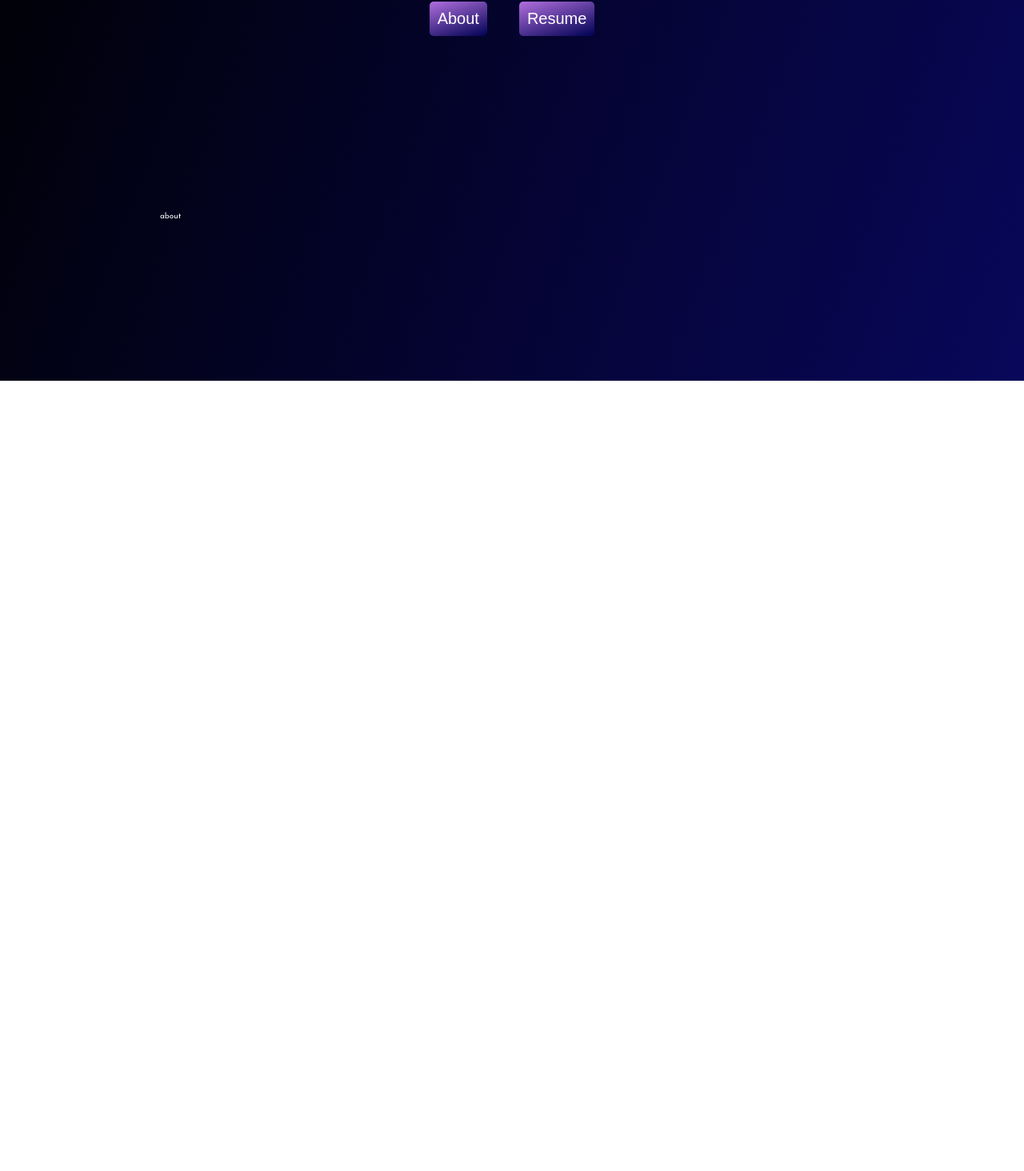
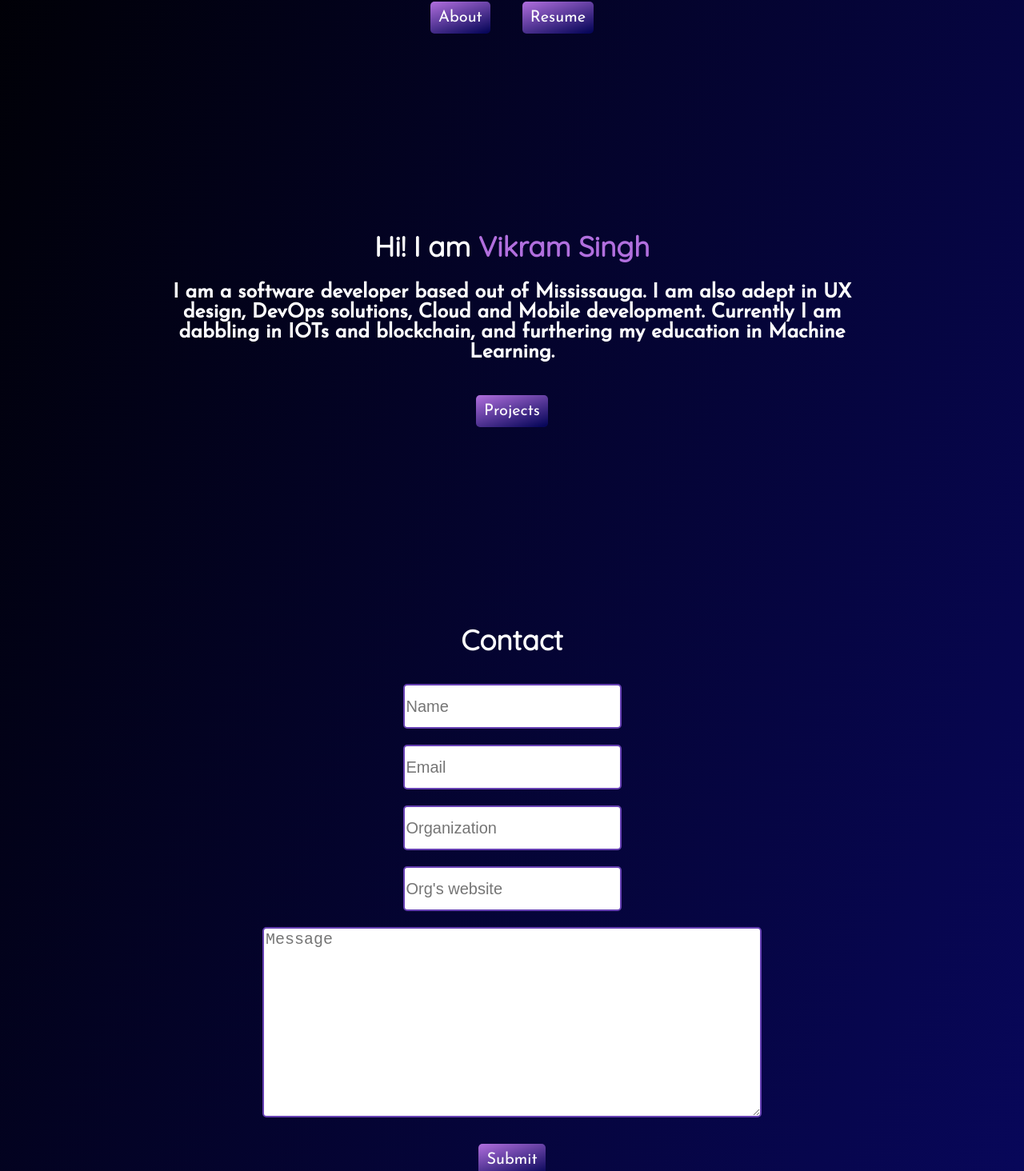
Before and after one commit to vikramsingh13/portfolio-website, a React (Create React App) app: page / in a window 1280 px wide. Shown: the part 498-1962 px from the top of the page at 80% size. Before the commit the page ends 974 px from the top, so only its background shows below. Built offline with nearby package versions, Linux system fonts and the light colour scheme; no server answers; the HTML template or start-up script is replaced by a standard one.

Commit message:
added dotenv. implemented contact form with herotofu api

```diff
--- a/package.json
+++ b/package.json
@@ -6,6 +6,7 @@
     "@testing-library/jest-dom": "^5.16.5",
     "@testing-library/react": "^13.4.0",
     "@testing-library/user-event": "^13.5.0",
+    "dotenv": "^16.0.3",
     "react": "^18.2.0",
     "react-dom": "^18.2.0",
     "react-icons": "^4.8.0",
--- a/src/App.js
+++ b/src/App.js
@@ -3,6 +3,7 @@ import './app.css';
 import Header from "./scenes/header/Header";
 import Navbar from "./scenes/public/navbar/Navbar";
 import About from "./scenes/about/About";
+import Contact from "./scenes/contact/Contact";
 import { LinksContext } from "./contexts/LinksContext";
 
 function App() {
@@ -17,6 +18,7 @@ function App() {
                 <Navbar />
                 <Header />
                 <About />
+                <Contact />
             </div>
         </LinksContext.Provider>
     );
--- a/src/components/button/button.css
+++ b/src/components/button/button.css
@@ -6,5 +6,6 @@
     padding: 1rem;
     color: white;
     cursor: pointer;
+    font-family: var(--font-primary);
 
 }
--- a/src/index.css
+++ b/src/index.css
@@ -5,6 +5,8 @@
     --secondary: #6640B3;
     --accent-orange: #E37F09;
     --background-primary: #08075A;
+    --font-primary: 'Josefin Sans', sans-serif;
+    --font-secondary: 'Quicksand', sans-serif;
 }
 
 html,
@@ -13,7 +15,7 @@ a{
     margin: 0;
     padding: 0;
     text-decoration: none;
-    font-family: 'Josefin Sans', sans-serif;
+    font-family: var(--font-primary);
     font-size: 10px;
     cursor: default;
     color: white;
@@ -22,7 +24,7 @@ a{
 
 h1 {
     font-size: 3.5rem;
-    font-family: 'Quicksand', sans-serif;
+    font-family: var(--font-secondary);
 }
 
 h2 {
--- a/src/scenes/about/About.jsx
+++ b/src/scenes/about/About.jsx
@@ -1,12 +1,24 @@
 import React from "react";
-import './about.css';
+import Button from "../../components/button/Button";
+import "./about.css";
 
 const About = () => {
     return (
-        <div className="about">
-        about
+        <div className="about" id="about">
+            <h1>
+                Hi! I am <span className="span-name">Vikram Singh</span>{" "}
+            </h1>
+            <h2>
+                I am a software developer based out of Mississauga. I am also
+                adept in UX design, DevOps solutions, Cloud and Mobile
+                development. Currently I am dabbling in IOTs and blockchain, and
+                furthering my education in Machine Learning.
+            </h2>
+            <div>
+                <Button text="Projects" />
+            </div>
         </div>
-    )
+    );
 };
 
 export default About;
--- a/src/scenes/about/about.css
+++ b/src/scenes/about/about.css
@@ -1,4 +1,9 @@
 .about{
     padding: 20rem;
+    text-align: center;
 
 }
+
+.about .span-name{
+    color: var(--primary);
+}
--- a/src/scenes/contact/Contact.jsx
+++ b/src/scenes/contact/Contact.jsx
@@ -1,7 +1,128 @@
-import React from "react";
+import React, { useState } from "react";
+import "./contact.css";
+import Button from "../../components/button/Button";
 
 const Contact = () => {
-    return <div></div>;
+    const [status, setStatus] = useState("");
+
+    const handleSubmit = (e) => {
+        e.preventDefault();
+
+        //dynamic data placeholder
+        const injectedData = {
+            DYNAMIC_DATA_PLACEHOLDER: 123,
+        };
+
+        const inputs = e.target.elements;
+        const data = {};
+
+        for (let i = 0; i < inputs.length; i++) {
+            if (inputs[i].name) {
+                data[inputs[i].name] = inputs[i].value;
+            }
+        }
+
+        fetch(process.env.REACT_APP_HERO_TOFU_API, {
+            method: "POST",
+            headers: {
+                Accept: "application/json",
+                "Content-Type": "application/json",
+            },
+            body: JSON.stringify(data),
+        }).then((response) => {
+            //bypass spam bots
+            if (response.status === 422) {
+                Object.keys(injectedData).forEach((key) => {
+                    const el = document.createElement("input");
+                    el.type = "hidden";
+                    el.name = key;
+                    el.value = injectedData[key];
+
+                    e.target.appendChild(el);
+                });
+
+                e.target.submit();
+                throw new Error("Please finish the captcha challenge");
+            }
+
+            if (response.status !== 200){
+                throw new Error(response.statusText);
+            }
+
+            return response.json();
+        })
+        .then(() => setStatus("I'll be in touch soon."))
+        .catch((err) => setStatus(err.toString()));
+    };
+
+    if (status) {
+        return (
+            <div className="contact" id="contact">
+                <h1>Contact</h1>
+                <h2>Thank you!</h2>
+                <h2>{status}</h2>
+            </div>
+        );
+    }
+    return (
+        <div className="contact" id="contact">
+            <h1>Contact</h1>
+            <form
+                action={process.env.REACT_APP_HERO_TOFU_API}
+                method="post"
+                onSubmit={handleSubmit}
+            >
+                <div>
+                    <input
+                        type="text"
+                        placeholder="Name"
+                        name="name"
+                        required
+                    />
+                </div>
+                <div>
+                    <input
+                        type="text"
+                        placeholder="Email"
+                        name="email"
+                        required
+                    />
+                </div>
+                <div>
+                    <input
+                        type="text"
+                        placeholder="Organization"
+                        name="organization"
+                        required
+                    />
+                </div>
+                <div>
+                    <input
+                        type="text"
+                        placeholder="Org's website"
+                        name="website"
+                    />
+                </div>
+                <div>
+                    <textarea
+                        rows="10"
+                        cols="50"
+                        placeholder="Message"
+                        name="message"
+                        required
+                    />
+                </div>
+                <div>
+                    <button
+                        className="contact-submit bg-gradient"
+                        type="submit"
+                    >
+                        Submit
+                    </button>
+                </div>
+            </form>
+        </div>
+    );
 };
 
 export default Contact;
--- /dev/null
+++ b/src/scenes/contact/contact.css
@@ -0,0 +1,38 @@
+
+.contact{
+    display: flex;
+    justify-content: center;
+    align-items: center;
+    text-align: center;
+    flex-direction: column;
+
+
+}
+
+.contact input {
+    border: 0.2rem solid var(--secondary);
+    border-radius: .5rem;
+    line-height: 5rem;
+    font-size: 2rem;
+    margin: 1rem 0;
+
+}
+
+.contact textarea{
+    border: 0.2rem solid var(--secondary);
+    border-radius: .5rem;
+    font-size: 2rem;
+    margin: 1rem 0;
+
+}
+
+.contact-submit{
+    font-size: 2rem;
+    margin: 2rem;
+    border: none;
+    border-radius: .5rem;
+    padding: 1rem;
+    color: white;
+    cursor: pointer;
+    font-family: var(--font-primary);
+}
--- a/src/scenes/header/Header.jsx
+++ b/src/scenes/header/Header.jsx
@@ -7,7 +7,7 @@ import Button from "../../components/button/Button";
 const Header = () => {
     const links = useContext(LinksContext);
     return (
-        <div className="header">
+        <div className="header" id="header">
             <h1 >Vikram Singh</h1>
             <h2>Software Developer | UX Designer | DevOps Engineer</h2>
             <div className="socials">
--- a/src/scenes/projects/Projects.jsx
+++ b/src/scenes/projects/Projects.jsx
@@ -1,7 +1,7 @@
 import React from "react";
 
 const Projects = () => {
-    return <div></div>;
+    return <div class="projects" id="projects"></div>;
 };
 
 export default Projects;
```
Also changed, not shown: 2 other files (tests, documents, lock files or other folders).
